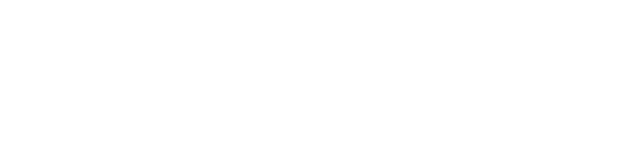
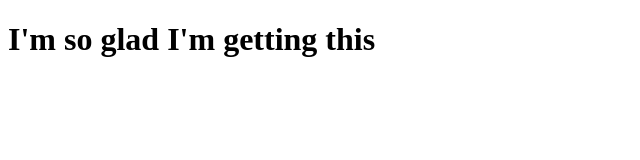
Before and after one commit to TalentedVisuals/New-Project, a plain HTML site: page index.html in a window 1280 px wide. Shown: the whole page, without its empty margins (0-640 px from the left). Drawn offline with Linux system fonts and the light colour scheme.

Commit message:
Changes to main

```diff
--- a/index.html
+++ b/index.html
@@ -6,6 +6,6 @@
     <title>Document</title>
 </head>
 <body>
-
+    <h1>I'm so glad I'm getting this</h1>
 </body>
 </html>
```
